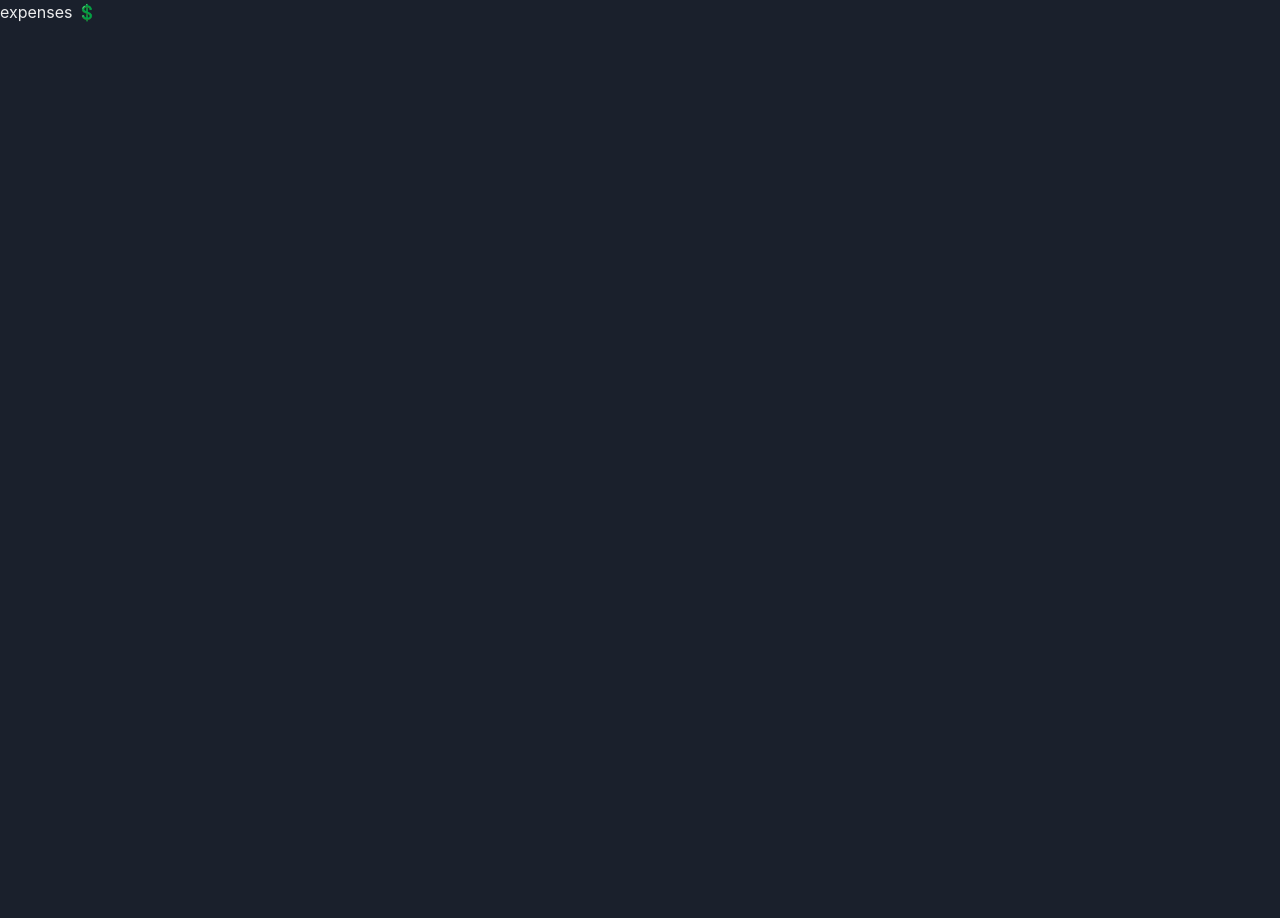
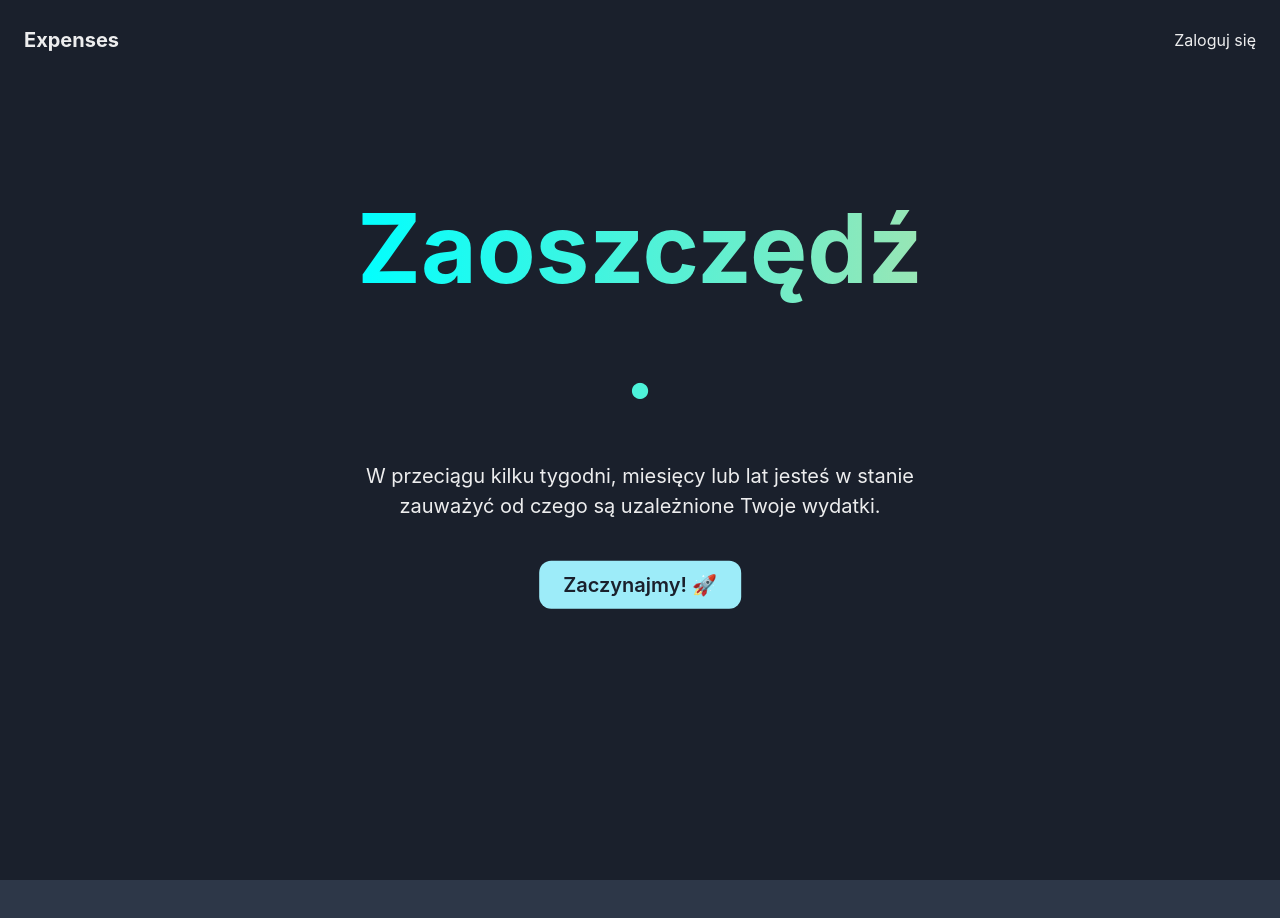
Before and after one commit to sebastianhaber/expenses, a React (Create React App) app: page / in a window 1280 px wide. Shown: the top 918 px of the page. Before the commit the page ends 800 px from the top, so only its background shows below. Built offline with nearby package versions, Linux system fonts and the light colour scheme.

Commit message:
Added home page, nav and login modal

```diff
--- a/package.json
+++ b/package.json
@@ -7,6 +7,7 @@
     "@chakra-ui/react": "^1.6.7",
     "@emotion/react": "^11.4.1",
     "@emotion/styled": "^11.3.0",
+    "@fontsource/inter": "^4.5.0",
     "@testing-library/jest-dom": "^5.11.4",
     "@testing-library/react": "^11.1.0",
     "@testing-library/user-event": "^12.1.10",
@@ -15,6 +16,7 @@
     "react-dom": "^17.0.2",
     "react-router-dom": "^5.2.1",
     "react-scripts": "4.0.3",
+    "react-scroll": "^1.8.3",
     "web-vitals": "^1.0.1"
   },
   "scripts": {
--- a/src/App.js
+++ b/src/App.js
@@ -1,8 +1,20 @@
 import { Box } from "@chakra-ui/layout";
+import Nav from "./components/nav/Nav";
+import {BrowserRouter as Router, Switch, Route} from 'react-router-dom'
+import HomePage from "./views/HomePage";
 
 function App() {
   return (
-    <Box>expenses 💲</Box>
+    <Box minH='200vh' pos='relative'>
+      <Router>
+        <Nav />
+        <Switch>
+          <Route exact path='/'>
+            <HomePage />
+          </Route>
+        </Switch>
+      </Router>
+    </Box>
   );
 }
 
--- /dev/null
+++ b/src/components/loginModal/Login.js
@@ -0,0 +1,125 @@
+import {
+    Button, Center, FormControl, FormHelperText, FormLabel, Input, Modal, ModalBody, ModalCloseButton,
+    ModalContent, ModalFooter, ModalHeader, ModalOverlay, Text
+
+} from '@chakra-ui/react'
+import React, { useState } from 'react'
+
+const CustomInput = (props) => {
+    const { id, type = 'text', label, placeholder, helperText } = props;
+    return (
+        <FormControl id={id} {...props}>
+            <FormLabel>{ label }</FormLabel>
+            <Input type={type} placeholder={placeholder} />
+            <FormHelperText>{ helperText }</FormHelperText>
+        </FormControl>
+    )
+}
+
+export default function Login({ isOpen, onClose }) {
+    const [step, setStep] = useState(1);
+    const toggleStep = () => {
+        if (step === 1) setStep(2);
+        else setStep(1);
+    }
+
+    const LoginTab = () => {
+        return (
+            <>
+                <CustomInput
+                    id='email'
+                    label='E-mail'
+                    type='email'
+                    placeholder='Wpisz swój adres e-mail'
+                    mb='6'
+                />
+                <CustomInput
+                    id='password'
+                    label='Hasło'
+                    type='password'
+                    placeholder='••••••••'
+                    mb='6'
+                />
+            </>
+        )
+    }
+    const RegisterTab = () => {
+        return (
+            <>
+                <CustomInput
+                    id='name'
+                    label='Imię'
+                    placeholder='Wpisz swoje imię'
+                    mb='6'
+                />
+                <CustomInput
+                    id='email'
+                    label='E-mail'
+                    type='email'
+                    placeholder='Wpisz swój adres e-mail'
+                    mb='6'
+                    />
+                <CustomInput
+                    id='password'
+                    label='Hasło'
+                    type='password'
+                    placeholder='••••••••'
+                    mb='6'
+                    />
+                <CustomInput
+                    id='password_repeat'
+                    label='Powtórz hasło'
+                    type='password'
+                    placeholder='••••••••'
+                    mb='6'
+                />
+            </>
+        )
+    }
+
+    return (
+        <Modal isOpen={isOpen} onClose={onClose}>
+            <ModalOverlay />
+            <ModalContent boxShadow='lg'>
+                <ModalHeader>
+                    {step === 1 && 'Zaloguj się'}
+                    {step === 2 && 'Zarejestruj się'}
+                </ModalHeader>
+                <ModalCloseButton />
+                <ModalBody>
+                    {step === 1 && <LoginTab />}
+                    {step === 2 && <RegisterTab />}
+                    <Center mt='6' color='gray'>
+                        <Text mr='2'>
+                            {step === 1 && 'Nie masz konta?'}
+                            {step === 2 && 'Masz już konto?'}
+                        </Text>
+                        <Text
+                            transition='color .2s ease'
+                            _hover={
+                                {
+                                    color: 'white',
+                                }
+                            }
+                            onClick={toggleStep}
+                            textDecor='underline'
+                            cursor='pointer'>
+                            {step === 1 && 'Zarejestruj się'}
+                            {step === 2 && 'Zaloguj się'}
+                        </Text>
+                    </Center>
+                </ModalBody>
+
+                <ModalFooter>
+                    <Button colorScheme="cyan" variant='ghost' mr={3} onClick={onClose}>
+                        Zamknij
+                    </Button>
+                    <Button colorScheme='cyan'>
+                        {step === 1 && 'Zaloguj się'}
+                        {step === 2 && 'Zarejestruj się'}
+                    </Button>
+                </ModalFooter>
+            </ModalContent>
+        </Modal>
+    )
+}
--- /dev/null
+++ b/src/components/nav/Nav.js
@@ -0,0 +1,29 @@
+import { useDisclosure } from '@chakra-ui/hooks'
+import { Box, Flex, Text } from '@chakra-ui/layout'
+import React from 'react'
+import { Link } from 'react-router-dom'
+import Login from '../loginModal/Login'
+
+export default function Nav() {
+    const {isOpen, onOpen, onClose} = useDisclosure();
+    return (
+        <Box
+            pos='sticky'
+            top='0'
+            zIndex='sticky'
+            bgColor='gray.800'>
+            <Flex
+                justifyContent='space-between'
+                alignItems='center'
+                w='full'
+                h='20'
+                margin='0 auto'
+                px='6'
+                maxW='1440px'>
+                <Text as={Link} to='/' fontWeight='bold' fontSize='xl'>Expenses</Text>
+                <Text onClick={onOpen} cursor='pointer'>Zaloguj się</Text>
+                <Login isOpen={isOpen} onClose={onClose} />
+            </Flex>
+        </Box>
+    )
+}
--- a/src/index.js
+++ b/src/index.js
@@ -5,7 +5,13 @@ import { ChakraProvider, extendTheme } from '@chakra-ui/react'
 
 const theme = extendTheme({
   config: {
-    initialColorMode: 'dark'
+    initialColorMode: 'dark',
+    cssVarPrefix: "expenses",
+  },
+  fonts: {
+    body: 'Inter',
+    heading: 'Inter',
+    mono: 'Inter',
   }
 });
 
--- /dev/null
+++ b/src/views/HomePage.js
@@ -0,0 +1,89 @@
+import {
+    Container, Heading, Text, Button,
+    Box, useDisclosure, Divider
+} from '@chakra-ui/react'
+import React from 'react'
+import { Link } from 'react-scroll'
+import Login from '../components/loginModal/Login'
+import { ChevronRightIcon } from '@chakra-ui/icons'
+
+export default function HomePage() {
+    const { onClose, onOpen, isOpen } = useDisclosure();
+    const gradient = 'linear(to-r, cyan, green.200)';
+    const fontSize = {
+        heading: ['5xl', '6xl', '8xl', '8xl'],
+        subHeading: ['md', 'xl'],
+    }
+
+    return (
+        <Box>
+            <Login onClose={onClose} isOpen={isOpen} />
+            <Box
+                pos='relative'
+                top='-20'
+                w='100%'
+                h='100vh'>
+                <Container
+                    pos='absolute'
+                    top='50%'
+                    left='50%'
+                    transform='translate(-50%,-50%)'
+                    textAlign='center'>
+                    <Heading
+                        bgGradient={gradient}
+                        bgClip='text'
+                        mb='10'
+                        fontSize={fontSize.heading}>Zaoszczędź.</Heading>
+                    <Text fontSize={fontSize.subHeading}>
+                        W przeciągu kilku tygodni, miesięcy lub lat jesteś w stanie zauważyć
+                        od czego są uzależnione Twoje wydatki.
+                    </Text>
+
+                    <Button
+                        fontSize={fontSize.subHeading}
+                        p='6'
+                        mt='10'
+                        borderRadius='xl'
+                        as={Link}
+                        to='start'
+                        smooth
+                        colorScheme='cyan'>Zaczynajmy! 🚀</Button>
+                </Container>
+            </Box>
+
+            <Box
+                id='start'
+                pos='relative'
+                textAlign='center'
+                bgColor='gray.700'
+                h='100vh'>
+                <Container
+                    pos='absolute'
+                    top='50%'
+                    left='50%'
+                    transform='translate(-50%,-50%)'>
+                    <Heading
+                        fontSize={fontSize.heading}
+                        bgGradient={gradient}
+                        bgClip='text'>Expenses</Heading>
+                    <Text fontSize={fontSize.subHeading}>
+                        Wszystko jest w pełni darmowe.
+                    </Text>
+
+                    <Divider my='10' />
+
+                    <Text fontSize={fontSize.subHeading}>
+                        Zacznij swoją przygodę z Expenses od zalogowania się 💝
+                    </Text>
+                    <Button
+                        mt='10'
+                        fontSize={fontSize.subHeading}
+                        p='6'
+                        borderRadius='xl'
+                        onClick={onOpen}
+                        colorScheme='cyan'>Zaloguj się <ChevronRightIcon ml='2' /></Button>
+                </Container>
+            </Box>
+        </Box>
+    )
+}
```
Also changed, not shown: 2 other files (tests, documents, lock files or other folders).
